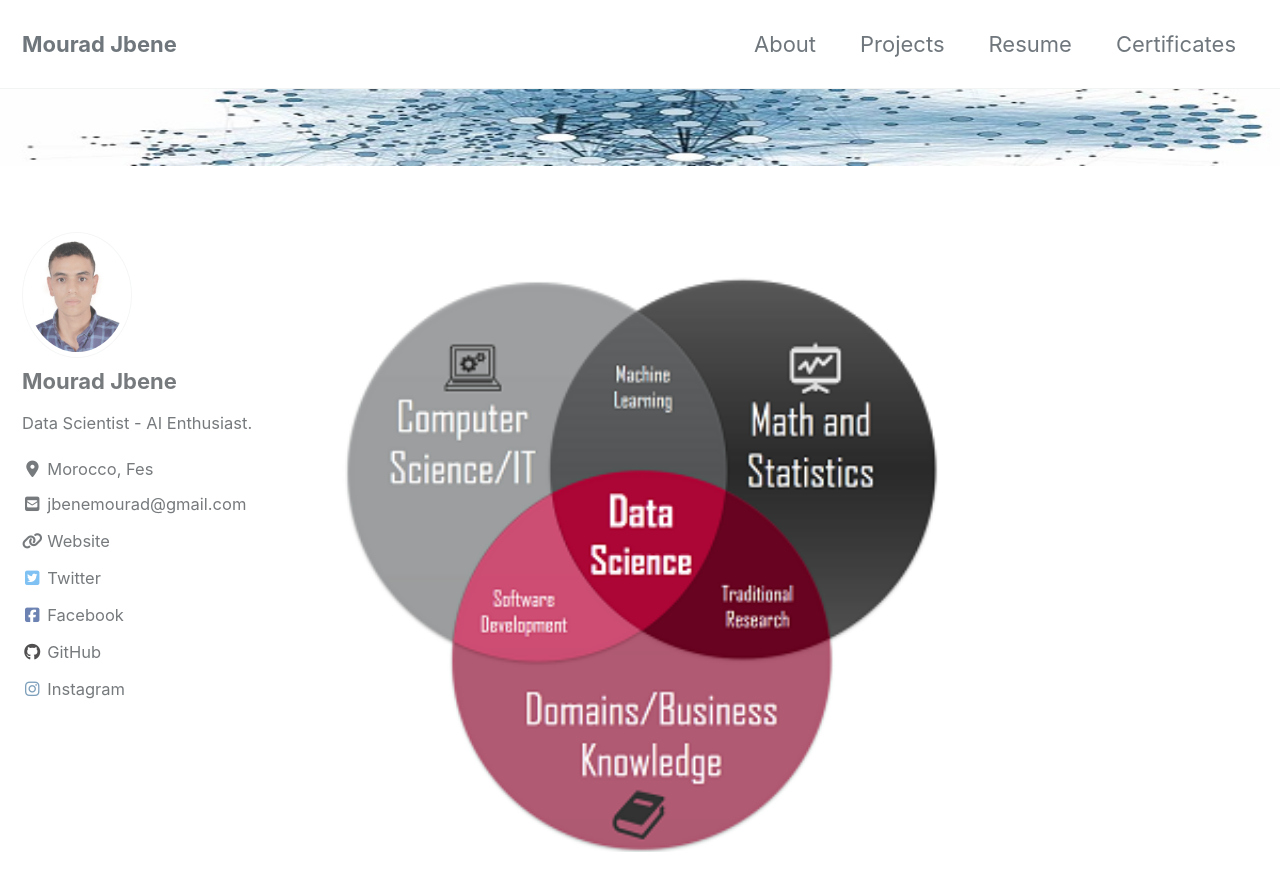
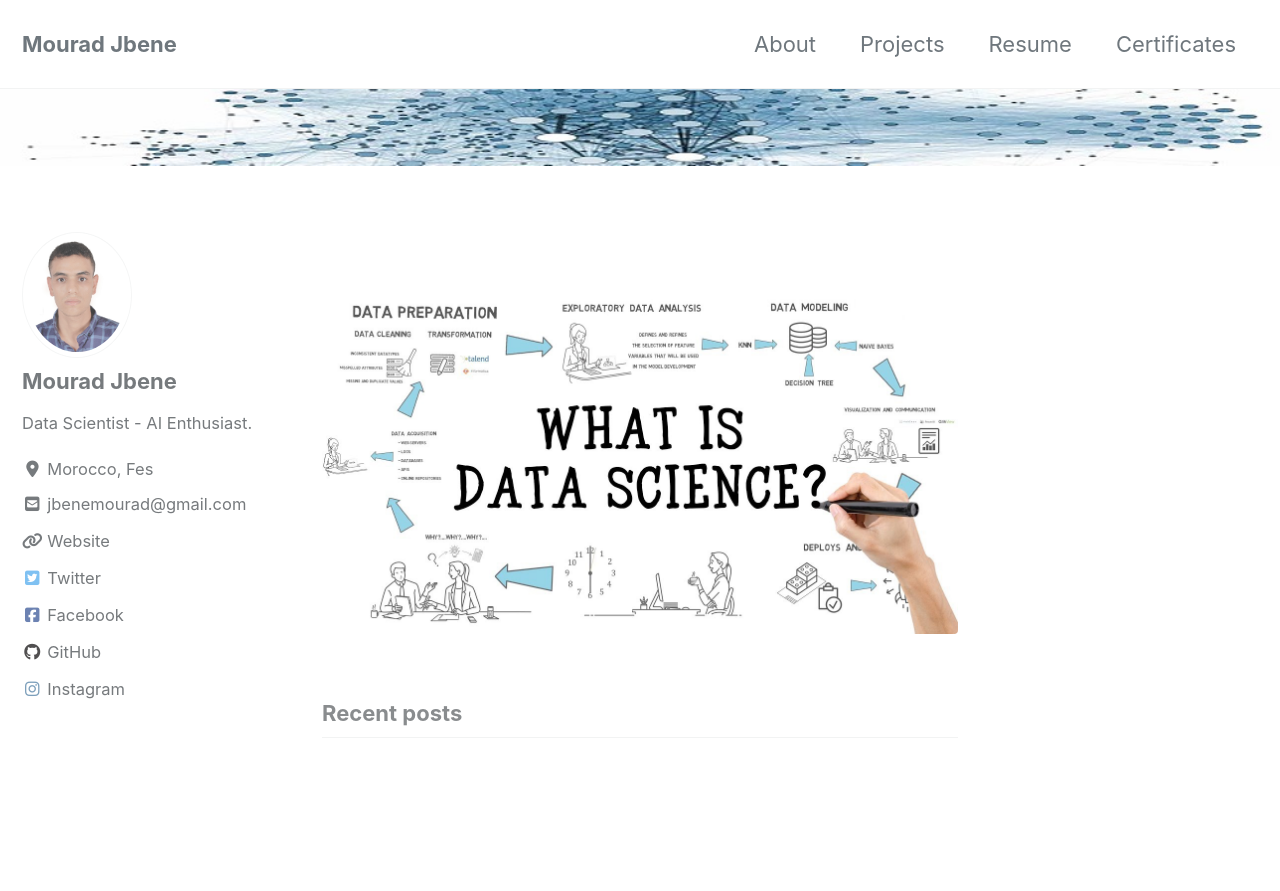
Before and after one commit to J-Mourad/J-Mourad.github.io, a Jekyll site: the page built from index.html, in a window 1280 px wide and 900 px high. Shown: the top 891 px of the window. Built offline with Jekyll 4.4.1, drawn with Linux system fonts in a browser that asks for light colours; cached includes are drawn as plain includes; nearby versions of some CDN libraries; the list of posts is cut into pages by our own code.

Commit message:
Changing Data Science Image

```diff
--- a/index.html
+++ b/index.html
@@ -5,4 +5,4 @@ header:
     image: "/assets/images/Imagefront.jpg"
 ---
 
-{% include figure image_path="/assets/images/Data Science.png" alt="Data Science." %}
+{% include figure image_path="/assets/images/DataScience.jpg" alt="Data Science." %}
```
Also changed, not shown: assets/images/Data Science.png (deleted), assets/images/DataScience.jpg (added).
